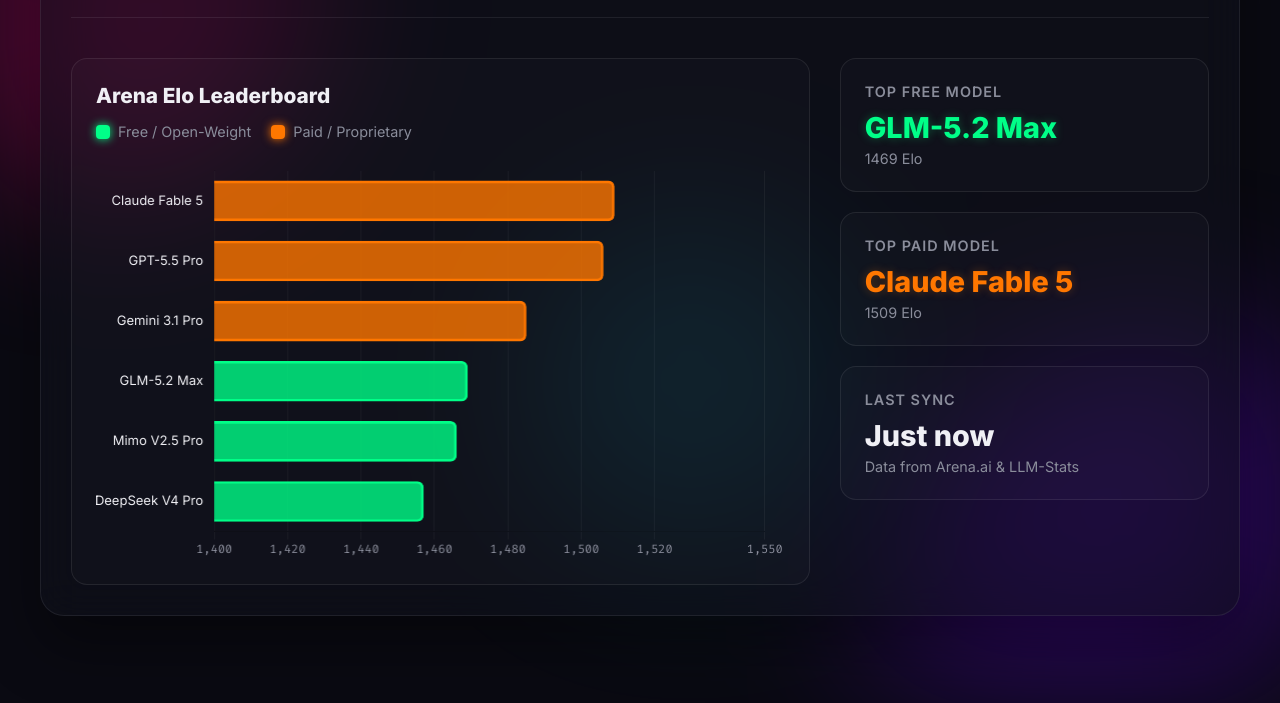
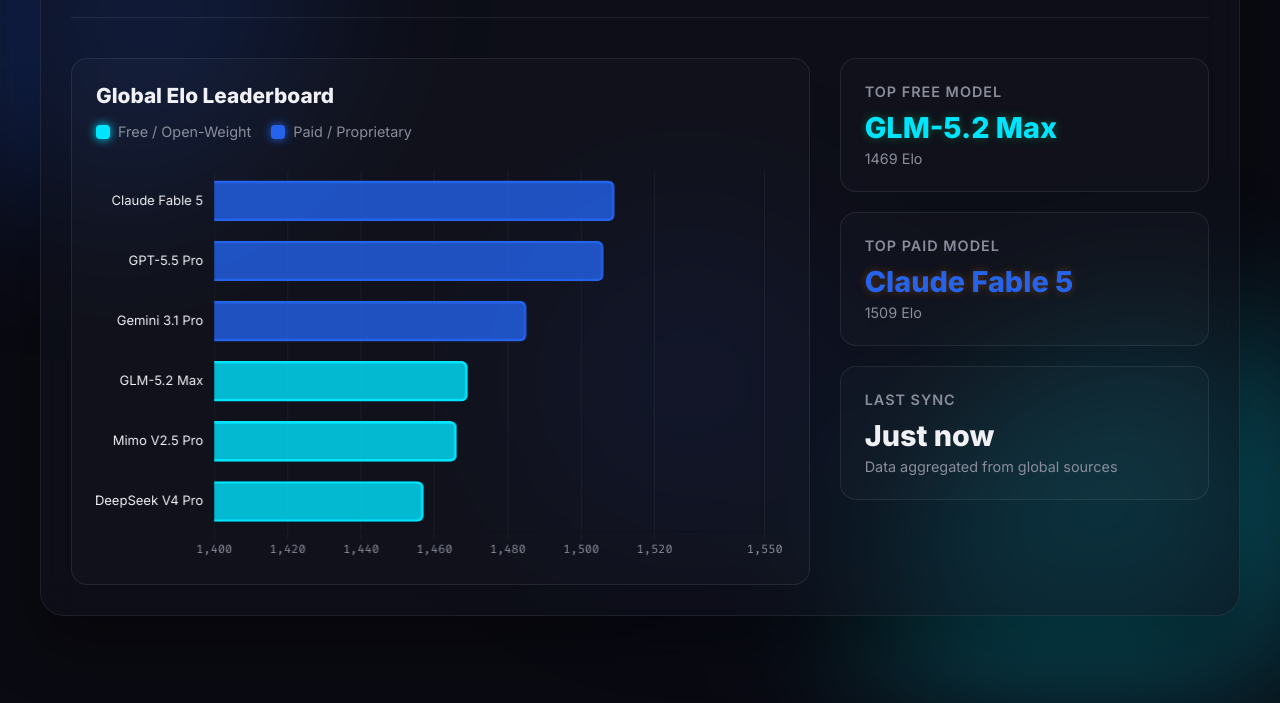
Before and after one commit to LIN4CRE/Linacre-LLM-Benchmarks, a plain HTML site: page src/index.html in a window 1280 px wide. Shown: the part 137-840 px from the top of the page. Drawn offline with nearby package versions, Linux system fonts and the light colour scheme.

Commit message:
chore: Rebrand to Linacre LLM Benchmarks and add 24h cron automation

```diff
--- a/src/index.html
+++ b/src/index.html
@@ -3,7 +3,7 @@
 <head>
     <meta charset="UTF-8">
     <meta name="viewport" content="width=device-width, initial-scale=1.0">
-    <title>Tokyo LLM Benchmarks 2026</title>
+    <title>Linacre LLM Benchmarks</title>
     <link rel="stylesheet" href="style.css">
     <!-- Chart.js -->
     <script src="https://cdn.jsdelivr.net/npm/chart.js"></script>
@@ -19,7 +19,7 @@
     <div class="glass-container">
         <header>
             <div class="header-left">
-                <h1>LLM Arena <span>Tokyo Edition</span></h1>
+                <h1>LLM Benchmarks <span>Global Dashboard</span></h1>
                 <p>Live 24h Rolling Averages • July 14, 2026</p>
             </div>
             <div class="header-right">
@@ -35,7 +35,7 @@
                 <span class="dot red"></span>
                 <span class="dot yellow"></span>
                 <span class="dot green"></span>
-                <span class="title">arena-scraper_v2.1.sh</span>
+                <span class="title">linacre-scraper_v3.0.sh</span>
             </div>
             <div class="terminal-body" id="terminalOutput">
                 <!-- Terminal logs injected here via JS -->
@@ -44,7 +44,7 @@
 
         <main class="dashboard">
             <div class="chart-wrapper glass-panel">
-                <h2>Arena Elo Leaderboard</h2>
+                <h2>Global Elo Leaderboard</h2>
                 <div class="legend">
                     <span class="legend-item"><span class="color-box free"></span> Free / Open-Weight</span>
                     <span class="legend-item"><span class="color-box paid"></span> Paid / Proprietary</span>
@@ -68,7 +68,7 @@
                 <div class="stat-card glass-panel">
                     <h3>Last Sync</h3>
                     <div class="stat-value" id="lastSyncTime">Just now</div>
-                    <p>Data from Arena.ai & LLM-Stats</p>
+                    <p>Data aggregated from global sources</p>
                 </div>
             </div>
         </main>
--- a/src/script.js
+++ b/src/script.js
@@ -10,10 +10,10 @@ document.addEventListener("DOMContentLoaded", () => {
     ];
 
     // Colors
-    const colorFree = 'rgba(0, 255, 136, 0.8)';
-    const borderFree = '#00ff88';
-    const colorPaid = 'rgba(255, 119, 0, 0.8)';
-    const borderPaid = '#ff7700';
+    const colorFree = 'rgba(0, 229, 255, 0.8)';
+    const borderFree = '#00e5ff';
+    const colorPaid = 'rgba(37, 99, 235, 0.8)';
+    const borderPaid = '#2563EB';
 
     const ctx = document.getElementById('eloChart').getContext('2d');
 
@@ -71,8 +71,8 @@ document.addEventListener("DOMContentLoaded", () => {
     const lastSyncTime = document.getElementById('lastSyncTime');
 
     const terminalSteps = [
-        { text: "> Initializing arena-scraper_v2.1...", type: "sys", delay: 300 },
-        { text: "> Connecting to wss://arena.ai/api/live...", type: "sys", delay: 600 },
+        { text: "> Initializing linacre-scraper_v3.0...", type: "sys", delay: 300 },
+        { text: "> Connecting to wss://llm-data-aggregation/live...", type: "sys", delay: 600 },
         { text: "[OK] Connection established. Handshake verified.", type: "norm", delay: 400 },
         { text: "> Pulling July 14, 2026 rolling 24h averages...", type: "sys", delay: 800 },
         { text: "FETCHING: Claude Fable 5... [1509]", type: "norm", delay: 200 },
@@ -81,7 +81,7 @@ document.addEventListener("DOMContentLoaded", () => {
         { text: "FETCHING: GLM-5.2 Max... [1469]", type: "norm", delay: 200 },
         { text: "FETCHING: Mimo V2.5 Pro... [1466]", type: "norm", delay: 200 },
         { text: "FETCHING: DeepSeek V4 Pro... [1457]", type: "norm", delay: 200 },
-        { text: "> Connecting to llm-stats.com/api/v4/validation...", type: "sys", delay: 700 },
+        { text: "> Connecting to global-llm-index.com/api/v1/validation...", type: "sys", delay: 700 },
         { text: "[OK] Cross-referencing complete. Data integrity: 99.98%", type: "norm", delay: 500 },
         { text: "> Updating DOM elements and Chart.js canvas...", type: "sys", delay: 400 },
         { text: "[SUCCESS] Sync complete.", type: "norm", delay: 300 }
--- a/src/style.css
+++ b/src/style.css
@@ -2,11 +2,11 @@
     --bg-dark: #0a0a12;
     --glass-bg: rgba(16, 18, 27, 0.6);
     --glass-border: rgba(255, 255, 255, 0.08);
-    --neon-green: #00ff88;
-    --neon-orange: #ff7700;
-    --neon-pink: #ff007f;
-    --neon-purple: #7000ff;
-    --neon-blue: #00e5ff;
+    --neon-green: #00e5ff;
+    --neon-orange: #2563EB;
+    --neon-pink: #2563EB;
+    --neon-purple: #00e5ff;
+    --neon-blue: #1D4ED8;
     --text-main: #f0f0f5;
     --text-muted: #8a8d9b;
     --font-ui: 'Inter', sans-serif;
```
Also changed, not shown: .github/workflows/deploy.yml, README.md, 1 other file.
